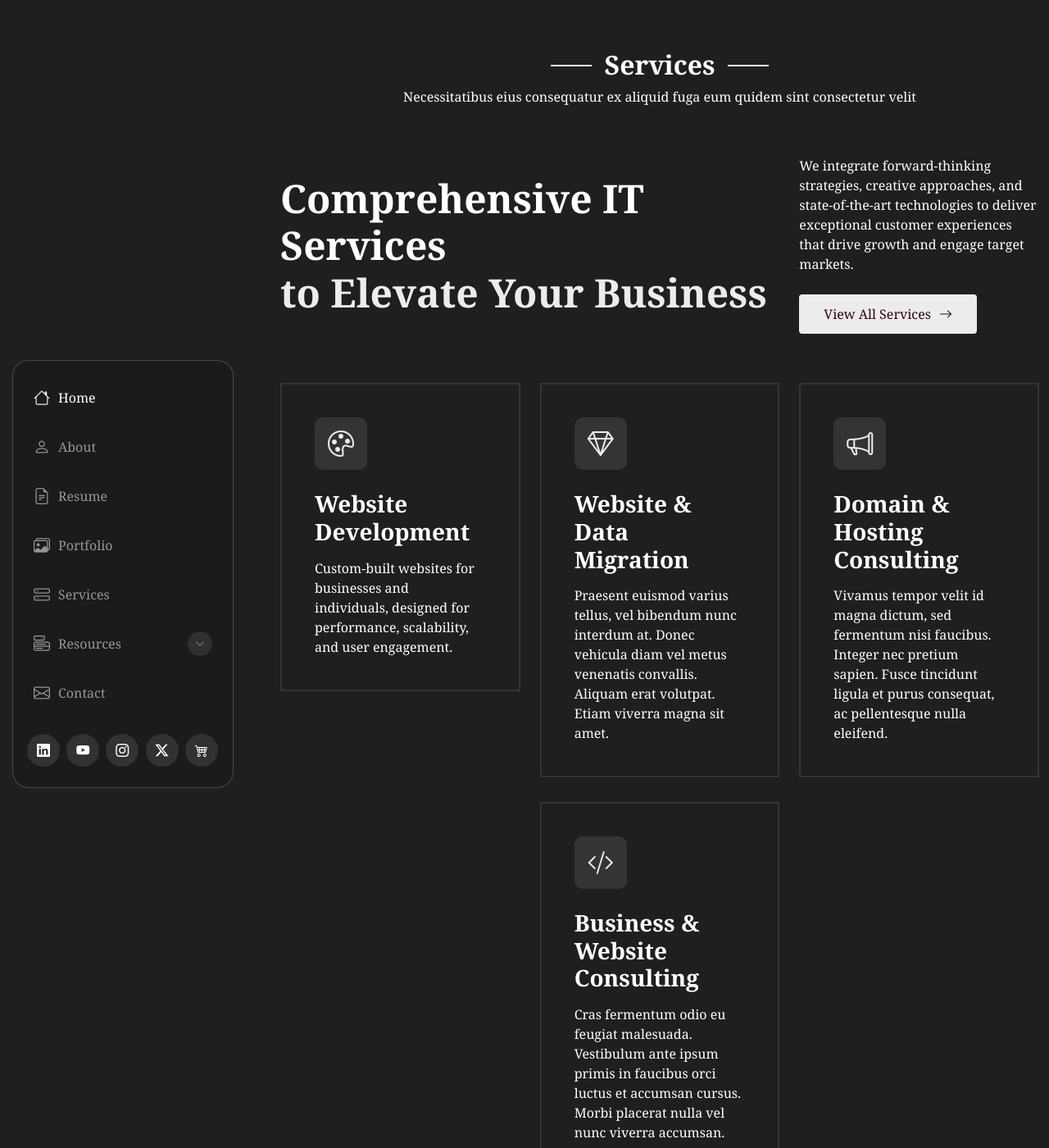
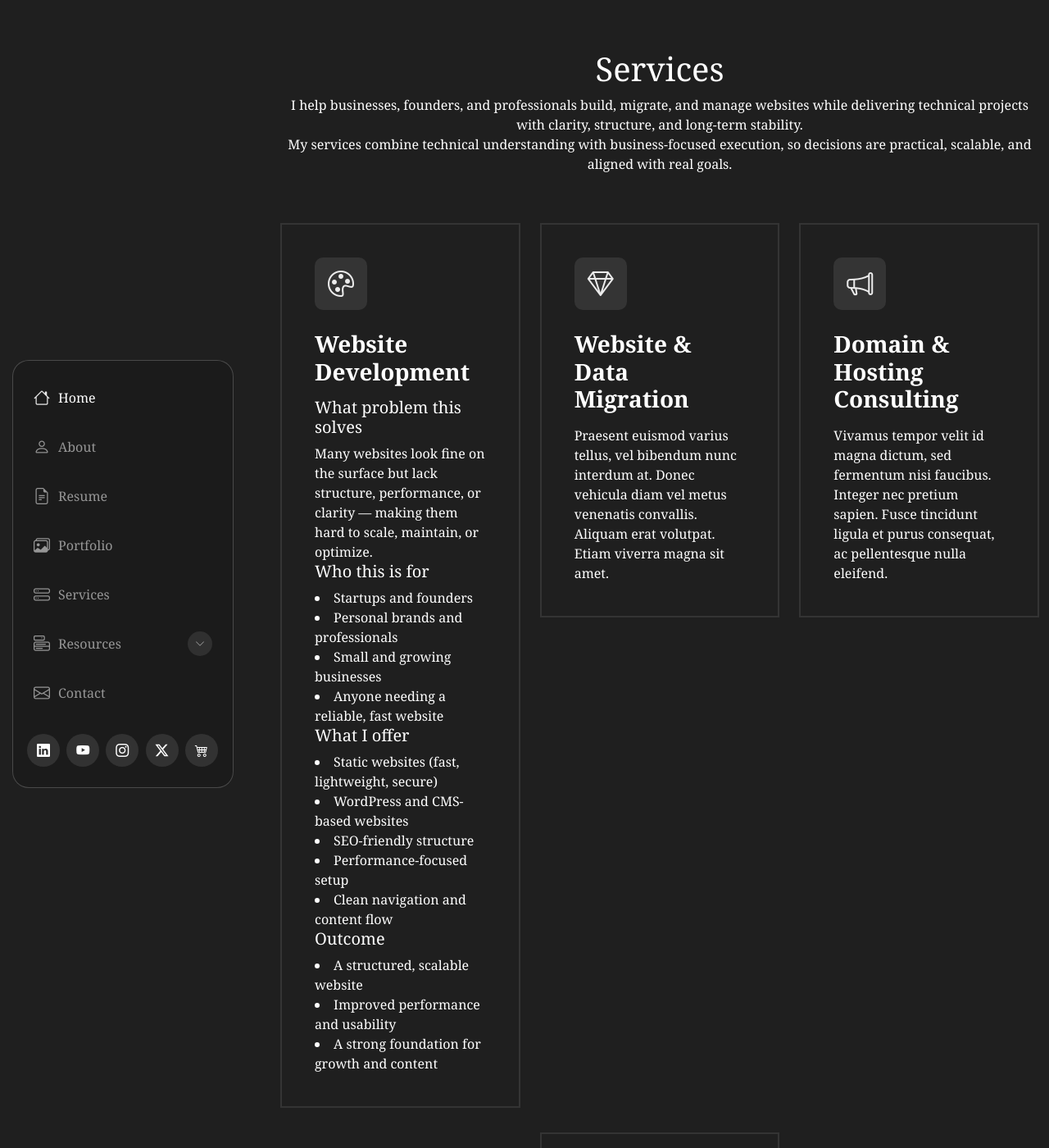
Before and after one commit to iamreemaroy/Reema-Roy, a Jekyll site: the page services.html, which Jekyll copies as it is, in a window 1280 px wide and 1400 px high. Shown: the whole window at 82% size. Built offline with Jekyll 4.4.1, drawn with Linux system fonts in a browser that asks for light colours.

Commit message:
Update services.html

```diff
--- a/services.html
+++ b/services.html
@@ -5,13 +5,13 @@
   <meta charset="utf-8">
   <meta http-equiv="X-UA-Compatible" content="IE=edge">
   <meta content="width=device-width, initial-scale=1.0" name="viewport">
-  <title>Services | Reema Roy | IT Consultant, Website Developer & Digital Creator</title>
-  <meta name="description" content="Reema Roy provides IT consulting, data migration, website development, and shares trusted skincare, travel & tech     recommendations through blogs and YouTube.">
+  <title>Services | Reema Roy – Website, Consulting & Technical PM</title>
+  <meta name="description" content="Explore services by Reema Roy including website development, migration, domain & hosting consulting, technical project management, and business consulting.">
   <meta name="author" content="Reema Roy">
   <meta name="robots" content="index, follow, max-image-preview:large, max-snippet:-1, max-video-preview:-1">
 
   <!-- CANONICAL -->
-  <link rel="canonical" href="https://www.reemaroy.com/">
+  <link rel="canonical" href="https://www.reemaroy.com/services">
 
   <!-- OPEN GRAPH -->
   <meta property="og:type" content="website">
@@ -88,36 +88,12 @@
 
       <!-- Section Title -->
       <div class="container section-title" data-aos="fade-up">
-        <h2>Services</h2>
-        <p>Necessitatibus eius consequatur ex aliquid fuga eum quidem sint consectetur velit</p>
+        <h1>Services</h1>
+        <p>I help businesses, founders, and professionals build, migrate, and manage websites while delivering technical projects with clarity, structure, and long-term stability.</p>
+        <p>My services combine technical understanding with business-focused execution, so decisions are practical, scalable, and aligned with real goals.</p>
       </div><!-- End Section Title -->
 
       <div class="container" data-aos="fade-up" data-aos-delay="100">
-
-        <div class="service-header">
-          <div class="row align-items-center">
-            <div class="col-lg-8 col-md-12">
-              <div class="service-intro">
-                <h2 class="service-heading">
-                  <div>Comprehensive IT Services</div>
-                  <div><span>to Elevate Your Business</span></div>
-                </h2>
-              </div>
-            </div>
-            <div class="col-lg-4 col-md-12">
-              <div class="service-summary">
-                <p>
-                  We integrate forward-thinking strategies, creative approaches, and state-of-the-art technologies to deliver exceptional customer experiences that drive growth and engage target markets.
-                </p>
-                <a href="services.html" class="service-btn">
-                  View All Services
-                  <i class="bi bi-arrow-right"></i>
-                </a>
-              </div>
-            </div>
-          </div>
-        </div>
-
         <div class="row justify-content-center">
           <div class="col-lg-4 col-md-6" data-aos="fade-up" data-aos-delay="100">
             <div class="service-card position-relative z-1">
@@ -132,9 +108,28 @@
                   Website <span>Development</span>
                 </a>
               </h3>
-              <p>
-                Custom-built websites for businesses and individuals, designed for performance, scalability, and user engagement.
-              </p>
+              <h5>
+                What problem this solves
+              </h5>
+              <p>Many websites look fine on the surface but lack structure, performance, or
+clarity — making them hard to scale, maintain, or optimize.</p>
+              <h5>Who this is for</h5>
+              <li>Startups and founders</li>
+              <li>Personal brands and professionals</li>
+              <li>Small and growing businesses</li>
+              <li>Anyone needing a reliable, fast website</li>
+
+              <h5>What I offer</h5>
+              <li>Static websites (fast, lightweight, secure)</li>
+              <li>WordPress and CMS-based websites</li>
+              <li>SEO-friendly structure</li>
+              <li>Performance-focused setup</li>
+              <li>Clean navigation and content flow</li>
+
+              <h5>Outcome</h5>
+              <li>A structured, scalable website</li>
+              <li>Improved performance and usability</li>
+              <li>A strong foundation for growth and content</li>
             </div>
           </div>
           <div class="col-lg-4 col-md-6" data-aos="fade-up" data-aos-delay="200">
```
